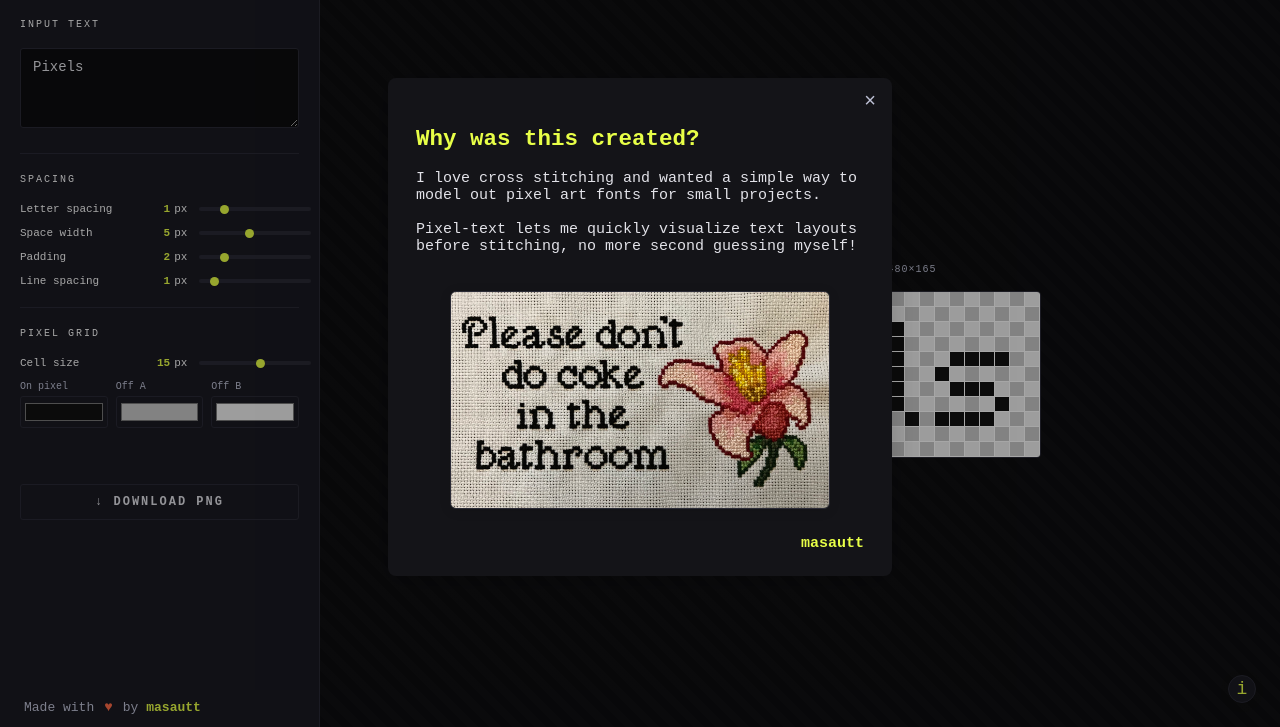
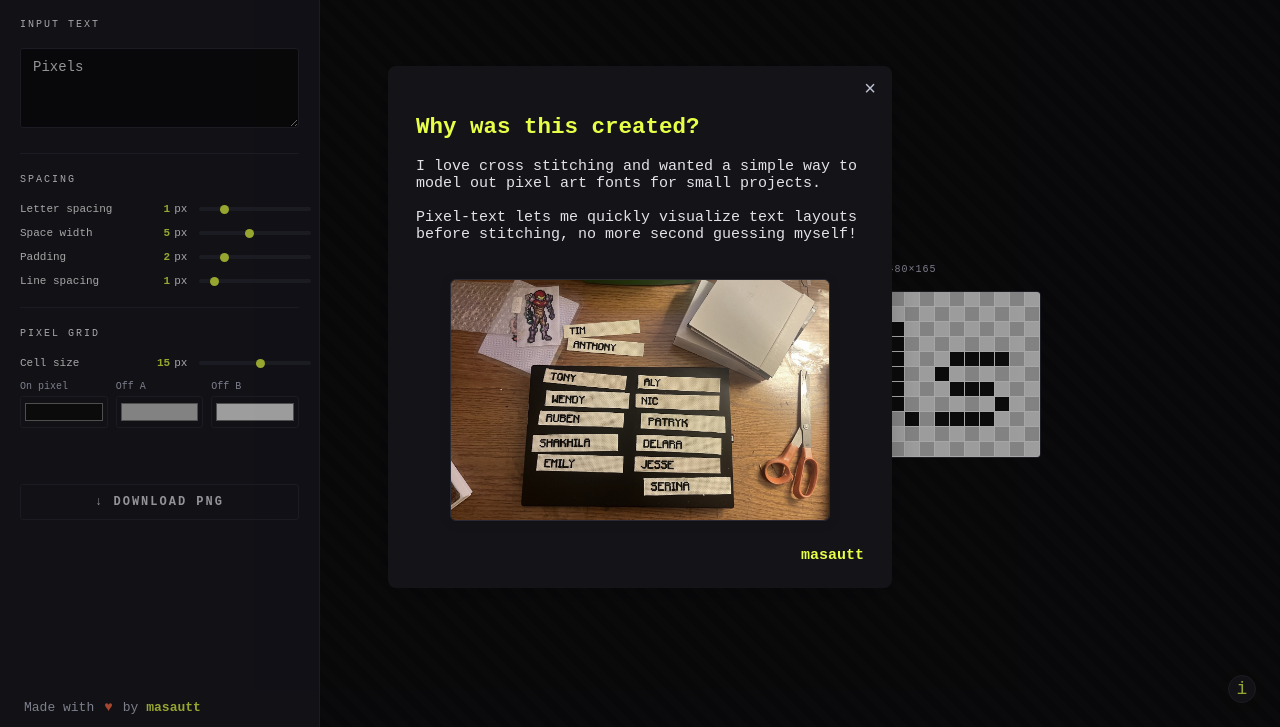
Before and after one commit to masautt/pixel-text, a plain HTML site: page index.html in a window 1280 px wide. Both pictures are taken after a click on the element "About this project". Shown: the part 73-800 px from the top of the page. Drawn offline with Linux system fonts and the light colour scheme.

Commit message:
feat: update example image to sample.jpg

```diff
--- a/index.html
+++ b/index.html
@@ -392,7 +392,7 @@
       </p>
     </div>
     <div style="width:100%;display:flex;justify-content:center;margin-bottom:18px;">
-      <img src="./example.jpg" alt="Example cross stitch pixel font output" style="max-width:380px;max-height:400px;border-radius:6px;border:1.5px solid var(--border);box-shadow:0 2px 12px rgba(0,0,0,0.10);background:#222;object-fit:contain;">
+      <img src="./sample.jpg" alt="Example cross stitch pixel font output" style="max-width:380px;max-height:400px;border-radius:6px;border:1.5px solid var(--border);box-shadow:0 2px 12px rgba(0,0,0,0.10);background:#222;object-fit:contain;">
     </div>
     <a href="https://github.com/masautt" target="_blank" rel="noopener" class="author-link modal-author-right" style="align-self:flex-end;">masautt</a>
   </div>
```
Also changed, not shown: sample.jpg (added).
